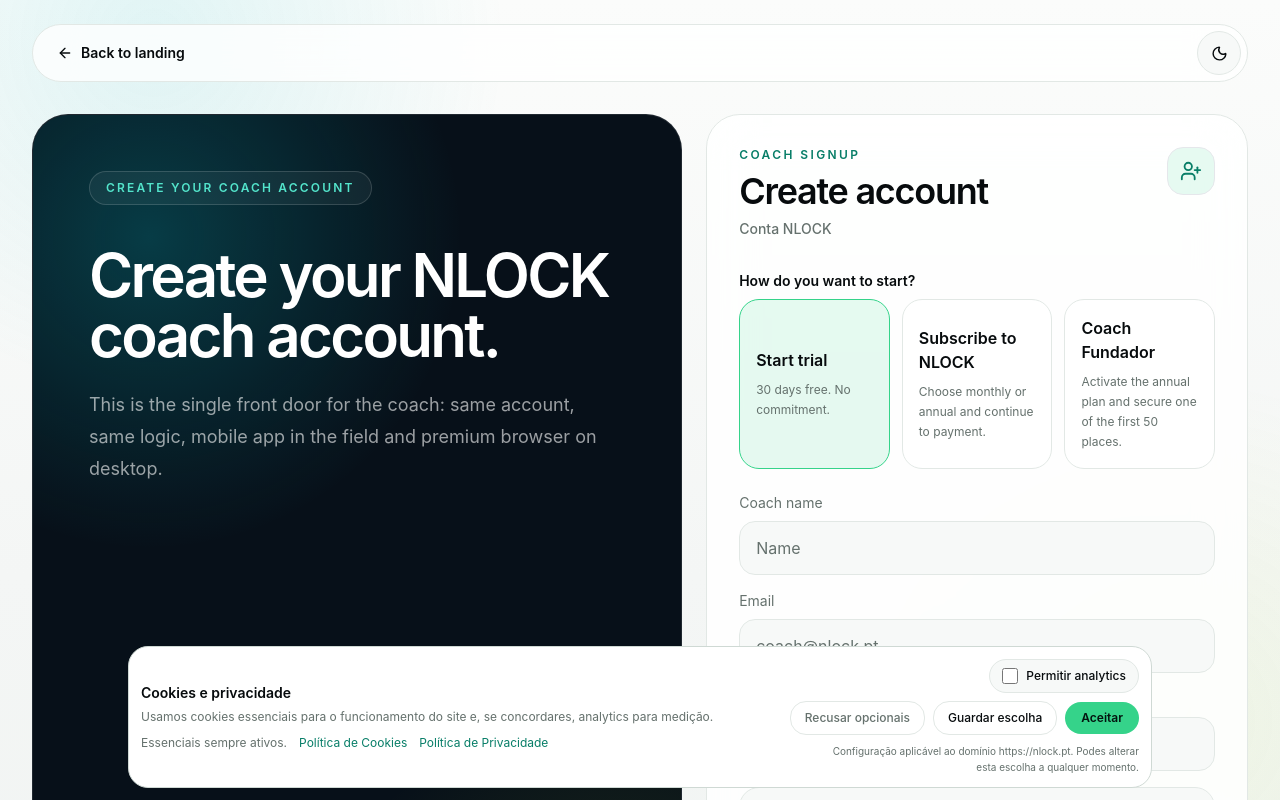
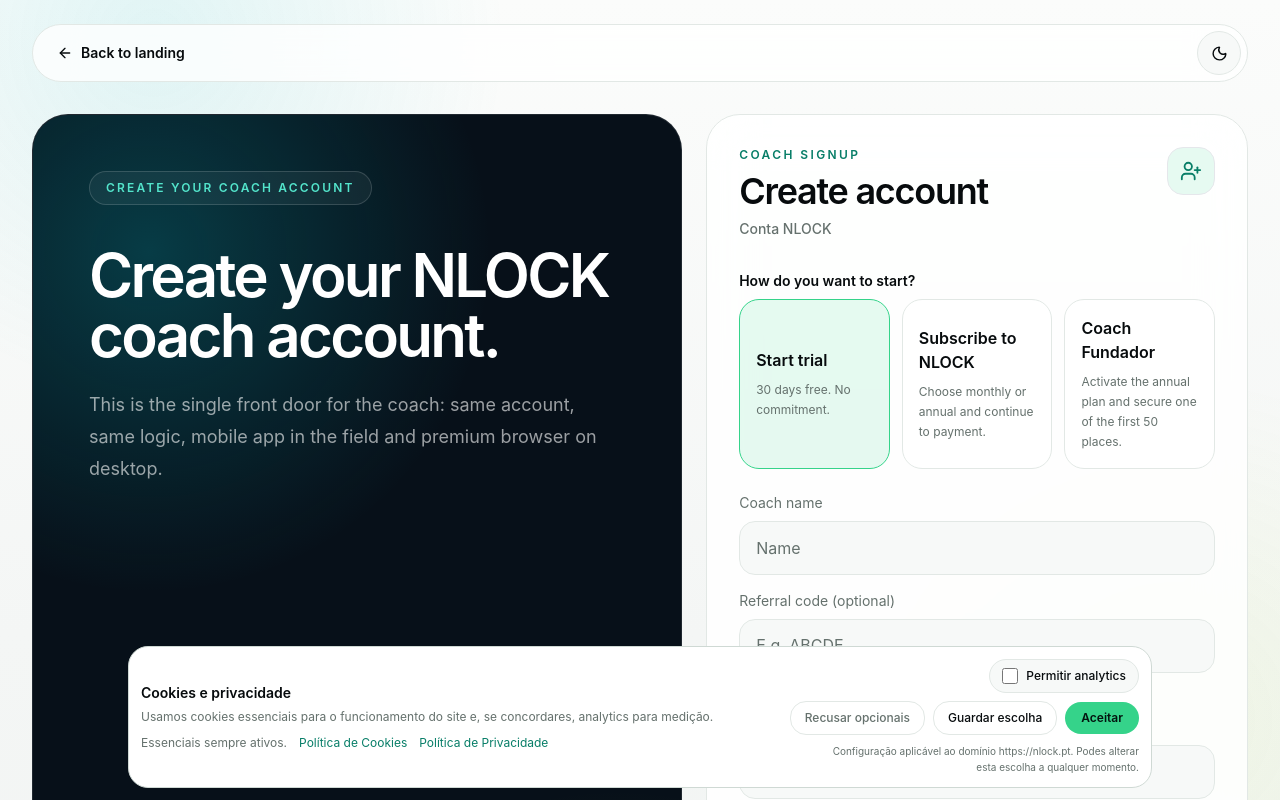
Before and after one commit to potter-53/apexcoach-web, a Next.js app: page /signup in a window 1280 px wide. Shown: the top 800 px of the page. Built offline with nearby package versions, Linux system fonts and the light colour scheme; no server answers.

Commit message:
Add persistent navigation and referral signup

```diff
--- a/app/api/billing/checkout/route.js
+++ b/app/api/billing/checkout/route.js
@@ -1,7 +1,10 @@
 import { NextResponse } from "next/server";
 import Stripe from "stripe";
+import { createClient } from "@supabase/supabase-js";
 
 const STRIPE_SECRET_KEY = process.env.STRIPE_SECRET_KEY || "";
+const SUPABASE_URL = process.env.NEXT_PUBLIC_SUPABASE_URL || process.env.APEX_SUPABASE_URL || "";
+const SUPABASE_ANON_KEY = process.env.NEXT_PUBLIC_SUPABASE_ANON_KEY || process.env.APEX_SUPABASE_ANON_KEY || "";
 const PRICE_IDS = {
   monthly: process.env.STRIPE_PRICE_MONTHLY || "",
   annual: process.env.STRIPE_PRICE_ANNUAL || "",
@@ -16,6 +19,10 @@ function configured(plan) {
   return Boolean(STRIPE_SECRET_KEY && PRICE_IDS[plan]);
 }
 
+function normalizeReferralCode(value) {
+  return String(value || "").trim().toUpperCase().replace(/[^A-Z0-9_-]/g, "").slice(0, 32);
+}
+
 function stripeMetadata(plan, payload) {
   const yearly = plan === "annual" || plan === "founder";
   const subscriptionCategory = plan === "founder"
@@ -24,6 +31,7 @@ function stripeMetadata(plan, payload) {
       ? "nlock_coach_annual"
       : "nlock_coach_monthly";
 
+  const referralCode = normalizeReferralCode(payload.referralCode);
   return {
     plan: yearly ? "yearly" : "monthly",
     nlock_plan: plan,
@@ -32,6 +40,7 @@ function stripeMetadata(plan, payload) {
     full_name: String(payload.fullName || "Coach").trim().slice(0, 120),
     registration_mode: "subscription",
     accepted_legal_version: "2026-04",
+    ...(referralCode ? { referral_code: referralCode } : {}),
   };
 }
 
@@ -54,6 +63,22 @@ export async function POST(request) {
   const metadata = stripeMetadata(plan, payload);
 
   try {
+    if (metadata.referral_code) {
+      if (!SUPABASE_URL || !SUPABASE_ANON_KEY) {
+        return NextResponse.json({ ok: false, error: "referral_validation_unavailable" }, { status: 503 });
+      }
+      const supabase = createClient(SUPABASE_URL, SUPABASE_ANON_KEY, {
+        auth: { persistSession: false, autoRefreshToken: false },
+      });
+      const { data: validReferral, error: referralError } = await supabase.rpc("validate_coach_referral_code", {
+        p_code: metadata.referral_code,
+      });
+      if (referralError) throw referralError;
+      if (validReferral !== true) {
+        return NextResponse.json({ ok: false, error: "invalid_referral_code" }, { status: 400 });
+      }
+    }
+
     const stripe = new Stripe(STRIPE_SECRET_KEY);
     const session = await stripe.checkout.sessions.create({
       mode: "subscription",
@@ -64,7 +89,7 @@ export async function POST(request) {
       allow_promotion_codes: true,
       billing_address_collection: "auto",
       success_url: `${origin}/signup/success?session_id={CHECKOUT_SESSION_ID}`,
-      cancel_url: `${origin}/signup?mode=subscription${plan === "founder" ? "&founder=1" : ""}&payment=cancelled`,
+      cancel_url: `${origin}/signup?mode=subscription${plan === "founder" ? "&founder=1" : ""}${metadata.referral_code ? `&ref=${encodeURIComponent(metadata.referral_code)}` : ""}&payment=cancelled`,
     });
 
     return NextResponse.json({ ok: true, url: session.url });
--- a/app/signup/SignupClient.jsx
+++ b/app/signup/SignupClient.jsx
@@ -10,6 +10,14 @@ import { getSupabaseBrowserClient, isSupabaseConfigured } from "../../src/lib/su
 import ThemeToggle from "../../src/components/ThemeToggle";
 
 const APK_DOWNLOAD_URL = "/download/apk";
+
+function normalizeReferralCode(value) {
+  return String(value || "")
+    .trim()
+    .toUpperCase()
+    .replace(/[^A-Z0-9_-]/g, "")
+    .slice(0, 32);
+}
 
 const copy = {
   en: {
@@ -232,6 +240,10 @@ export default function SignupClient() {
   const [registrationMode, setRegistrationMode] = useState("trial");
   const [founderIntent, setFounderIntent] = useState(false);
   const [selectedPlan, setSelectedPlan] = useState("annual");
+  const [referralCode, setReferralCode] = useState("");
+  const [referralFromLink, setReferralFromLink] = useState(false);
+  const [referralChecking, setReferralChecking] = useState(false);
+  const [referralValid, setReferralValid] = useState(null);
   const [emailChecking, setEmailChecking] = useState(false);
   const [emailAvailable, setEmailAvailable] = useState(null);
   const [onboardingStep, setOnboardingStep] = useState(1);
@@ -245,12 +257,46 @@ export default function SignupClient() {
     const nextLocale = getInitialBrowserLocale();
     const params = new URLSearchParams(window.location.search);
     const requestedFounder = params.get("founder") === "1";
+    const requestedReferral = normalizeReferralCode(params.get("ref") || params.get("referral"));
     setRegistrationMode(params.get("mode") === "subscription" || requestedFounder ? "subscription" : "trial");
     setFounderIntent(requestedFounder);
+    setReferralCode(requestedReferral);
+    setReferralFromLink(Boolean(requestedReferral));
     setLocale(nextLocale);
     applyCoachLocale(nextLocale);
     trackEvent("landing_signup_opened", { locale: nextLocale });
   }, []);
+
+  useEffect(() => {
+    if (!referralCode || !configured) {
+      setReferralValid(null);
+      return undefined;
+    }
+    const timer = window.setTimeout(() => validateReferralCode(referralCode), 350);
+    return () => window.clearTimeout(timer);
+  }, [configured, referralCode]);
+
+  async function validateReferralCode(value = referralCode) {
+    const normalized = normalizeReferralCode(value);
+    if (!normalized) {
+      setReferralValid(null);
+      return true;
+    }
+    setReferralChecking(true);
+    try {
+      const supabase = getSupabaseBrowserClient();
+      const { data, error } = await supabase.rpc("validate_coach_referral_code", { p_code: normalized });
+      if (error) throw error;
+      const valid = data === true;
+      setReferralValid(valid);
+      return valid;
+    } catch {
+      setReferralValid(null);
+      return false;
+    } finally {
+      setReferralChecking(false);
+    }
+  }
 
   async function checkEmailAvailability(value = email) {
     const normalizedEmail = value.trim().toLowerCase();
@@ -309,6 +355,13 @@ export default function SignupClient() {
 
     try {
       const normalizedEmail = email.trim().toLowerCase();
+      if (referralCode) {
+        const validReferral = await validateReferralCode(referralCode);
+        if (!validReferral) {
+          setErrorMessage(locale === "pt" ? "O código de referral não é válido. Confirma o código ou deixa o campo vazio." : "The referral code is not valid. Check the code or leave the field empty.");
+          return;
+        }
+      }
       if (onboardingStep === 1) {
         const available = await checkEmailAvailability(normalizedEmail);
         if (!available) return;
@@ -346,14 +399,18 @@ export default function SignupClient() {
           registrationMode,
           accessTier,
           subscriptionCategory,
+          referralCode: normalizeReferralCode(referralCode),
           submittedAt,
         }));
         const checkoutResponse = await fetch("/api/billing/checkout", {
           method: "POST",
           headers: { "Content-Type": "application/json" },
-          body: JSON.stringify({ plan: checkoutPlan, email: normalizedEmail, fullName: fullName.trim() }),
+          body: JSON.stringify({ plan: checkoutPlan, email: normalizedEmail, fullName: fullName.trim(), referralCode: normalizeReferralCode(referralCode) }),
         });
         const checkout = await checkoutResponse.json().catch(() => ({}));
+        if (checkout.error === "invalid_referral_code") {
+          throw new Error(locale === "pt" ? "O código de referral deixou de estar disponível. Confirma o código antes de continuar." : "The referral code is no longer available. Check the code before continuing.");
+        }
         if (!checkoutResponse.ok || !checkout.url) throw new Error(locale === "pt" ? "Não foi possível abrir o pagamento. A tua conta não foi criada; tenta novamente." : "Payment could not be opened. Your account was not created; try again.");
         window.location.assign(checkout.url);
         return;
@@ -375,6 +432,7 @@ export default function SignupClient() {
             access_tier: accessTier,
             subscription_category: subscriptionCategory,
             billing_campaign_key: subscriptionCategory,
+            referral_code: normalizeReferralCode(referralCode) || null,
             accepted_terms_at: submittedAt,
             accepted_privacy_at: submittedAt,
             accepted_legal_version: "2026-04",
@@ -644,6 +702,25 @@ export default function SignupClient() {
                     required
                   />
                 </label>
+
+                <label className="grid gap-2">
+                  <span className="flex items-center justify-between gap-3 text-sm text-[var(--text-muted)]">
+                    <span>{locale === "pt" ? "Código de referral (opcional)" : "Referral code (optional)"}</span>
+                    {referralFromLink && referralCode ? <span className="font-semibold text-[var(--accent-strong)]">{locale === "pt" ? "Aplicado pelo link" : "Applied from link"}</span> : null}
+                  </span>
+                  <input
+                    type="text"
+                    value={referralCode}
+                    onChange={(event) => { setReferralCode(normalizeReferralCode(event.target.value)); setReferralFromLink(false); setReferralValid(null); setErrorMessage(""); }}
+                    onBlur={(event) => validateReferralCode(event.target.value)}
+                    placeholder={locale === "pt" ? "Ex.: ABCDE" : "E.g. ABCDE"}
+                    className="min-h-[52px] rounded-2xl border border-[var(--border)] bg-[var(--surface-muted)] px-4 py-3.5 font-mono text-base uppercase tracking-[0.08em] text-[var(--text)] outline-none transition placeholder:font-sans placeholder:normal-case placeholder:tracking-normal placeholder:text-[var(--text-muted)] focus:border-[var(--accent)] focus:bg-[var(--surface-solid)]"
+                    autoComplete="off"
+                    maxLength={32}
+                  />
+                  <span className="text-xs leading-5 text-[var(--text-muted)]">{locale === "pt" ? "Se recebeste um link de um coach, o código aparece aqui automaticamente." : "If a coach shared a link with you, the code appears here automatically."}</span>
+                  {referralChecking ? <span className="text-xs text-[var(--text-muted)]">{locale === "pt" ? "A validar o código…" : "Validating code…"}</span> : referralValid === true ? <span className="inline-flex items-center gap-1 text-xs font-medium text-[var(--success)]"><CheckCircle2 size={13} /> {locale === "pt" ? "Código válido" : "Valid code"}</span> : referralValid === false ? <span className="inline-flex items-center gap-1 text-xs font-medium text-rose-600"><AlertCircle size={13} /> {locale === "pt" ? "Código não reconhecido" : "Code not recognized"}</span> : null}
+                </label>
                 </> : null}
 
                 {onboardingStep === 2 ? (
--- a/app/signup/success/SignupCompletionClient.jsx
+++ b/app/signup/success/SignupCompletionClient.jsx
@@ -44,6 +44,7 @@ export default function SignupCompletionClient({ sessionId, email, checkoutMetad
               access_tier: pending.accessTier || checkoutMetadata.access_tier || "coach",
               subscription_category: pending.subscriptionCategory || checkoutMetadata.subscription_category,
               billing_campaign_key: pending.subscriptionCategory || checkoutMetadata.subscription_category,
+              referral_code: pending.referralCode || checkoutMetadata.referral_code || null,
               accepted_terms_at: pending.submittedAt,
               accepted_privacy_at: pending.submittedAt,
               accepted_legal_version: "2026-04",
```
Also changed, not shown: app/affiliate/AffiliateProgrammePage.jsx (+37 -5 lines).
